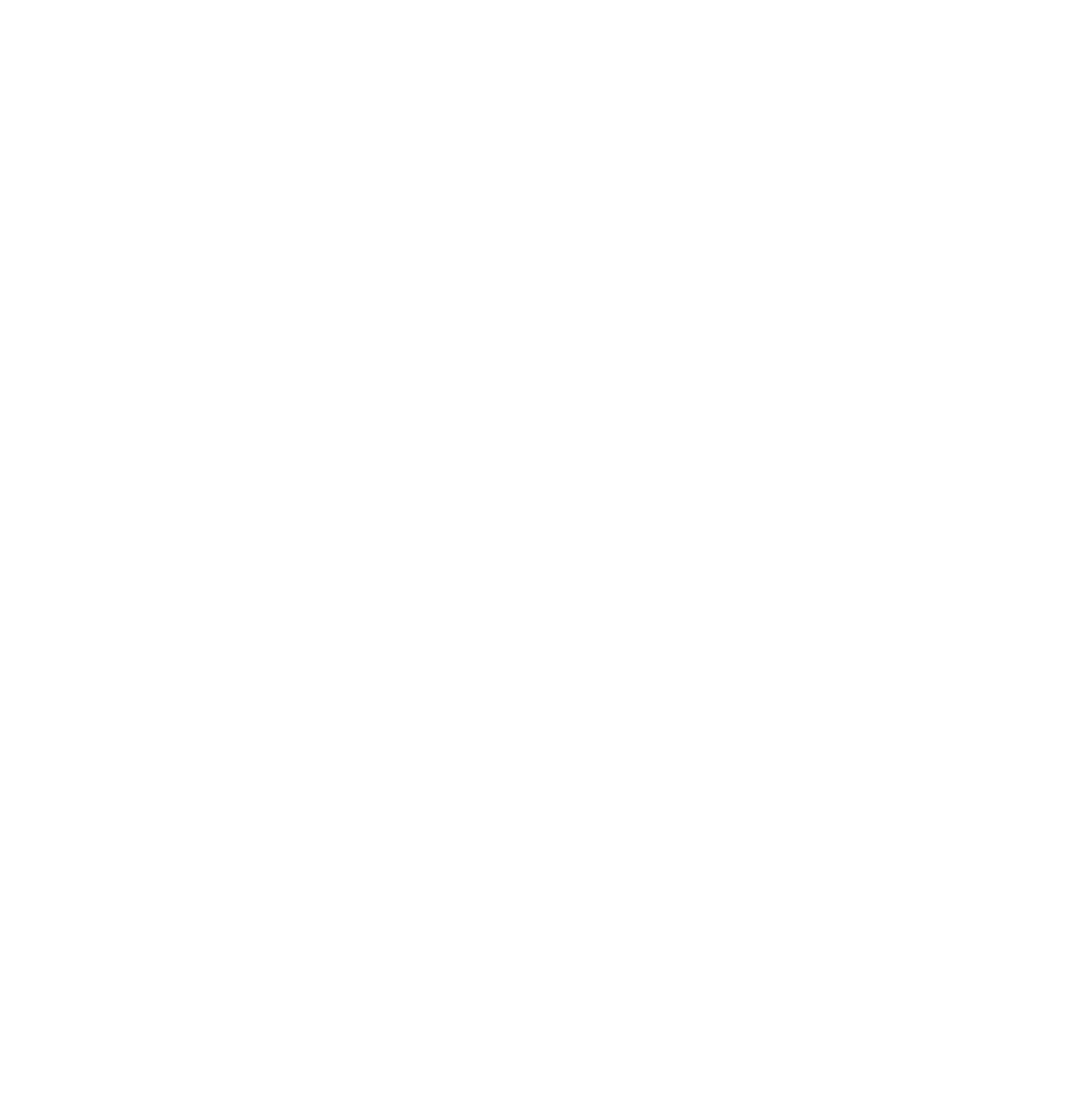
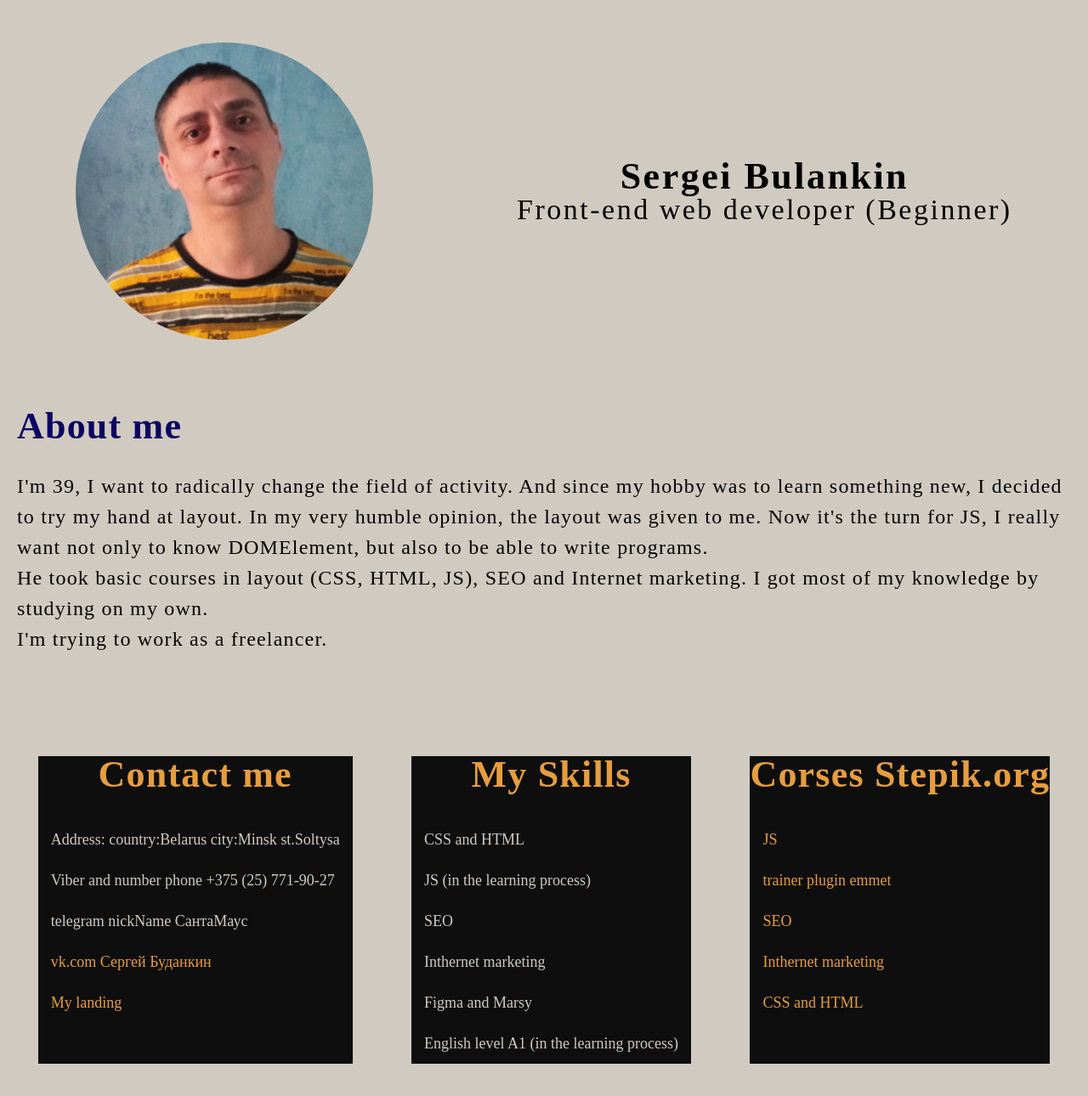
Before and after one commit to SaintSerhio/rsschool-cv, a plain HTML site: page index.html in a window 1280 px wide. Shown: the top 1290 px of the page at 85% size. Before the commit the page ends 800 px from the top, so only its background shows below. Drawn offline with Linux system fonts and the light colour scheme.

Commit message:
full wersion

```diff
--- a/index.html
+++ b/index.html
@@ -4,11 +4,97 @@
     <meta charset="UTF-8">
     <meta http-equiv="X-UA-Compatible" content="IE=edge">
     <meta name="viewport" content="width=device-width, initial-scale=1.0">
+    <link rel="stylesheet" href="style/style.css">
     <title>Rsschoole-cv</title>
 </head>
 <body>
-    <div class="container">
+    <div class="wrapper">
+        <div class="container">
+            <header class="header">
+                <div class="photo">
+                    <img src="assets/images/header/i am anphase.jpg" alt="creator-cv" class="photo__autor">
+                </div>
+                <section class="info__studenta">
+                    <h1 class="name__studenta">Sergei Bulankin</h1>
+                    <h2 class="profession__studenta">Front-end web developer (Beginner)</h2>
+                </section>
+            </header>
+            <main>
+                <section class="about__me">
+                    <h3 class="title__about-me title">About me</h3>
+                    <h4 class="text-about">
+                        I'm 39, I want to radically change the field of activity. And since my hobby was to learn something new, I decided to try my hand at layout. In my very humble opinion, the layout was given to me. Now it's the turn for JS, I really want not only to know DOMElement, but also to be able to write programs.
+                        <br>He took basic courses in layout (CSS, HTML, JS), SEO and Internet marketing. I got most of my knowledge by studying on my own.
+                        <br>I'm trying to work as a freelancer.
+                    </h4>
+                </section>
+                <div class="three__column">
+                    <nav class="contact__me">
+                        <h3 class="contact__title title">Contact me</h3>
+                        <ul class="list">
+                            <li class="item__list">Address: country:Belarus city:Minsk st.Soltysa</li>
+                            <li class="item__list">Viber and number phone +375 (25) 771-90-27</li>
+                            <li class="item__list">telegram nickName СантаМаус</li>
+                            <li class="item__list"><a href="https://vk.com/santamous" target="_blank">vk.com Сергей Буданкин</a></li>
+                            <li class="item__list"><a href="http://p2577172.beget.tech/" target="_blank">My landing</a></li>
+                        </ul>
+                    </nav>
+                    <section class="my__skills">
+                        <h3 class="skills__title title">My Skills</h3>
+                        <ul class="list">
+                            <li class="item__list">CSS and HTML</li>
+                            <li class="item__list">JS (in the learning process)</li>
+                            <li class="item__list">SEO</li>
+                            <li class="item__list">Inthernet marketing</li>
+                            <li class="item__list">Figma and Marsy</li>
+                            <li class="item__list">English level A1 (in the learning process)</li>
+                        </ul>
+                    </section>
+                    <section class="education">
+                        <h3 class="skills__title title">Corses Stepik.org</h3>
+                        <ul class="list">
+                            <li class="item__list"><a href="https://stepik.org/cert/1546350">JS</a></li>
+                            <li class="item__list"><a href="https://stepik.org/cert/1603771">trainer plugin emmet</a></li>
+                            <li class="item__list"><a href="https://stepik.org/cert/1070449">SEO</a></li>
+                            <li class="item__list"><a href="https://stepik.org/cert/1742165">Inthernet marketing</a></li>
+                            <li class="item__list"><a href="https://stepik.org/cert/1070816">CSS and HTML</a></li>
+                        </ul>
+                    </section>
+                </div>
+                <section class="my__code">
+                    <h3 class="my__code title">Code example</h3>
+                    <h4 class="subtitle">The code for working with the modal window, tracking the click on the element and then changing styles. Probably the easiest thing to work with DOM.</h4>
+                    <pre class="my__code-dom">
+                        <code class="codes">
+                            const contactBtn = document.querySelector('.contact'),
+                                  listContact = document.querySelector('.contact__my');
 
+
+                            if (contactBtn){
+                                contactBtn.addEventListener("click", function () {
+                                listContact.classList.toggle('open');
+                            })
+                            }
+
+                            if (listContact) {
+                                listContact.addEventListener("click", function () {
+                                    listContact.classList.remove('open');
+                                })
+                            }
+                        </code>
+                    </pre>
+                </section>
+            </main>
+            <footer class="footer">
+                <div class="footer__text">&#169 Sergei Bulankin</div>
+                <div class="footer__logo">
+                    <a href="https://rs.school/js/"><img src="/assets/images/footer/rs_school_js.svg" alt="Rsschoole logo" class="rsslogo"></a>
+                </div>
+                <div class="footer__git">
+                    <a href="https://github.com/SaintSerhio" class="my__git">My github</a>
+                </div>
+            </footer>
+        </div>
     </div>
 </body>
 </html>
--- /dev/null
+++ b/style/style.css
@@ -0,0 +1,244 @@
+
+/*Обнуление*/
+*{
+	padding: 0;
+	margin: 0;
+	border: 0;
+}
+*,*:before,*:after{
+	-moz-box-sizing: border-box;
+	-webkit-box-sizing: border-box;
+	box-sizing: border-box;
+}
+:focus,:active{outline: none;}
+a:focus,a:active{outline: none;}
+
+nav,footer,header,aside{display: block;}
+
+html,body{
+	height: 100%;
+	width: 100%;
+	font-size: 100%;
+	line-height: 1;
+	font-size: 14px;
+	-ms-text-size-adjust: 100%;
+	-moz-text-size-adjust: 100%;
+	-webkit-text-size-adjust: 100%;
+}
+input,button,textarea{font-family:inherit;}
+
+input::-ms-clear{display: none;}
+button{cursor: pointer;}
+button::-moz-focus-inner {padding:0;border:0;}
+a, a:visited{text-decoration: none;}
+a:hover{text-decoration: none;}
+ul, li{list-style: none;}
+img{vertical-align: top;}
+
+h1,h2,h3,h4,h5,h6{font-size:inherit;font-weight: 400;}
+/*--------------------*/
+
+.wrapper {
+    max-width: 1440px;
+    background-color: rgb(58, 59, 61);
+}
+
+.container {
+    width: 100%;
+    margin: 0px auto;
+    padding: 0px 20px;
+    overflow: hidden;
+    background-color: rgb(209, 202, 193);
+}
+
+
+.header {
+    display: flex;
+    justify-content: space-around;
+    align-items: center;
+    flex-wrap: wrap;
+    margin-top: 50px;
+    margin-bottom: 80px;
+    gap: 30px;
+}
+
+.photo {
+    position: relative;
+    width: 350px;
+    height: 350px;
+    border-radius: 50%;
+    overflow: hidden;
+}
+
+.photo__autor {
+    position: absolute;
+    width: 100%;
+    height: 100%;
+    top: 0px;
+    left: 0px;
+    object-fit: cover;
+}
+
+.info__studenta {
+    text-align: center;
+    letter-spacing: 2.5px;
+}
+
+.name__studenta {
+    font-size: 44px;
+    font-weight: 700;
+}
+
+.profession__studenta {
+    font-size: 34px;
+    font-weight: 500;
+}
+
+/***************************************/
+
+.about__me {
+    display: flex;
+    flex-direction: column;
+    margin-bottom: 120px;
+}
+
+.title {
+    font-size: 44px;
+    font-weight: 600;
+    letter-spacing: 1.2px;
+    color: rgb(10, 3, 97);
+    padding-bottom: 30px;
+}
+
+.text-about {
+    font-size: 24px;
+    letter-spacing: 1.2px;
+    line-height: 36px;
+    font-weight: 300;
+}
+
+/***************************************/
+
+.three__column {
+    display: flex;
+    justify-content: space-around;
+    flex: 1 1 33.333%;
+    margin-bottom: 120px;
+    gap: 20px;
+    flex-wrap: wrap;
+}
+
+.contact__me {
+    background-color: #0e0e0e;
+}
+
+.my__skills {
+    background-color: #0e0e0e;
+}
+
+.education {
+    background-color: #0e0e0e;
+}
+
+.contact__title {
+    color: rgb(230, 157, 63);
+    text-align: center;
+}
+
+.skills__title {
+    color: rgb(230, 157, 63);
+    text-align: center;
+}
+
+.list {
+    font-size: 18px;
+    color: rgb(209, 202, 193);
+}
+
+.item__list {
+    padding: 15px;
+}
+
+.item__list a {
+    color: rgb(230, 157, 63);
+}
+
+.item__list a:hover {
+    color: rgb(209, 202, 193);
+}
+
+
+/*******************************/
+
+.my__code {
+    margin-bottom: 120px;
+}
+
+.subtitle {
+    font-size: 24px;
+    font-weight: 500;
+    line-height: 24px;
+    letter-spacing: 1.2px;
+    text-align: center;
+
+}
+
+@media (max-width: 800px) {
+    .my__code-dom {
+        margin-left: -30%;
+    }
+}
+
+@media (max-width: 600px) {
+    .my__code-dom {
+        margin-left: -40%;
+    }
+}
+
+@media (max-width: 550px) {
+    .my__code-dom {
+        font-size: 10px;
+    }
+}
+
+@media (max-width: 400px) {
+    .my__code-dom {
+        margin-left: -45%;
+        font-size: 8px;
+    }
+}
+
+/*************************/
+
+.footer {
+    display: flex;
+    flex-direction: row;
+    justify-content: space-around;
+    align-items: center;
+    background-color: #0e0e0e;
+    flex-wrap: wrap;
+    gap: 25px;
+}
+
+.footer__text {
+    font-size: 24px;
+    color: rgb(209, 202, 193);
+}
+
+.footer__logo {
+    display: flex;
+    justify-content: center;
+    width: 200px;
+    height: 150px;
+}
+
+.rsslogo {
+    width: 100%;
+    height: 100%;
+}
+
+
+.my__git {
+    font-size: 24px;
+    color: rgb(230, 157, 63);
+}
```
Also changed, not shown: assets/images/footer/rs_school_js.svg (added), assets/images/header/i am anphase.jpg (added).
